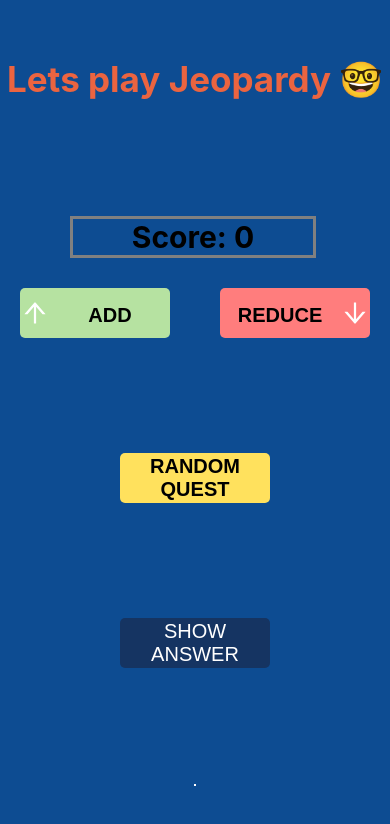
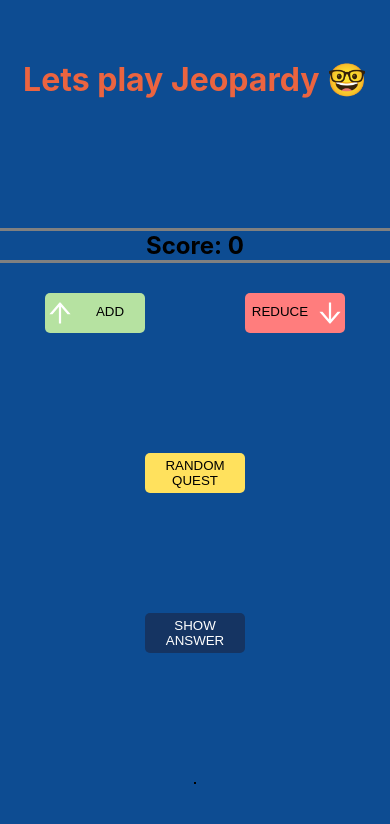
Before and after one commit to abdulai1sow/jeopardy-app, a React (Create React App) app: page / in a window 390 px wide. Shown: the top 824 px of the page. Built offline with nearby package versions, Linux system fonts and the light colour scheme.

Commit message:
mobile 375

```diff
--- a/src/App.css
+++ b/src/App.css
@@ -117,7 +117,7 @@
 }
 
 /* ============= MEDIA QUIER 375 -- 667 ========= */
-@media (375px <= width <= 667px){
+@media ( width <= 375px ){
   .points > h2{
     font-size: 30px;
 }
@@ -132,7 +132,7 @@
 }
 h1{
   color: #EB6440;
-  font-size: 35px;
+  font-size: 30px;
   margin-bottom: 0;
 }
 .display > h3 {
@@ -170,4 +170,11 @@
 button{
   height: 50px;
 }
+.points > div{
+  display: flex;
+  justify-content: center;
+  width: 400px;
+  gap: 7px;
+  /* margin-left: -9px */
 }
+}
```
